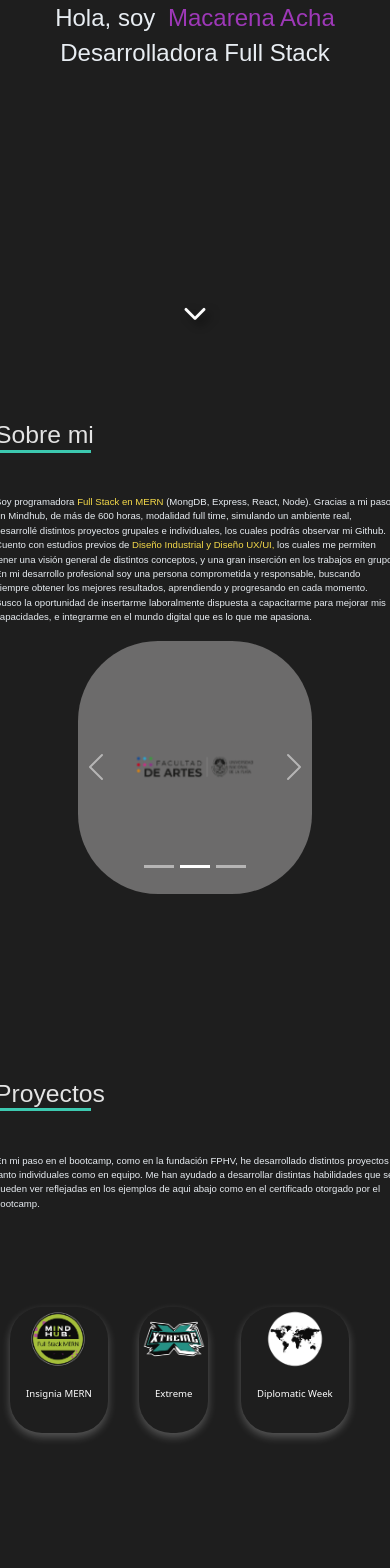
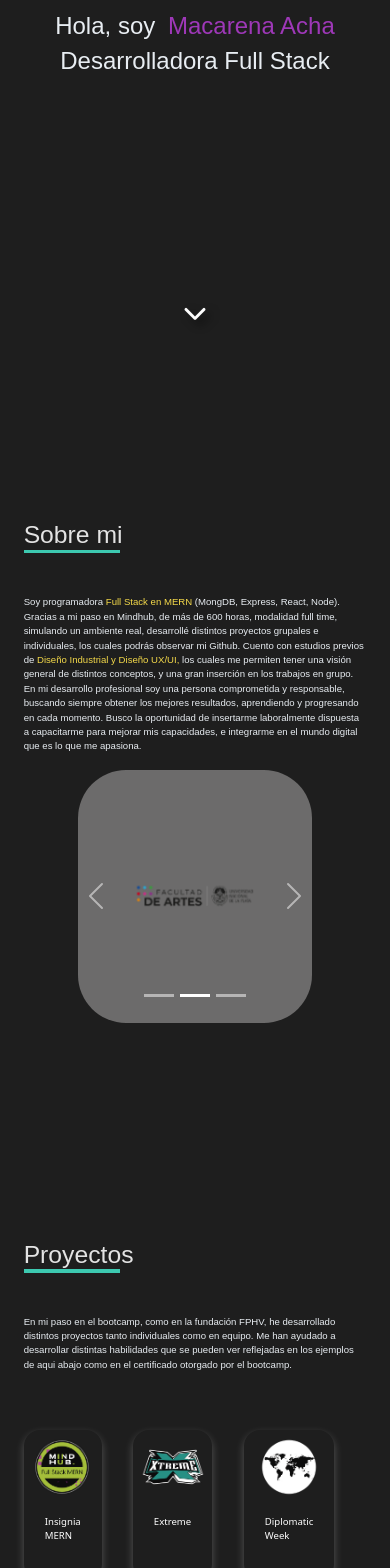
Before and after one commit to Maca-Acha/Portfolio, a React (Vite) app: page / in a window 390 px wide. Shown: the part 432-2000 px from the top of the page. Built offline with nearby package versions, Linux system fonts and the light colour scheme.

Commit message:
css responsive

```diff
--- a/src/App.css
+++ b/src/App.css
@@ -459,16 +459,21 @@ textarea{
   }
   .foto{
     margin-left: 0;
-    max-width: 24vw;
+    max-width: 28vw;
+  }
+}
+@media(max-width:708px){
+  p{
+    font-size: .9rem;
+  }
+  .carrusel, .carrusel-item{
+    height: 38vh;
   }
 }
 @media(max-width:701px){
   .inicio-texto{
     font-size: .8rem;
     margin-top: 1rem;
-  }
-  .carrusel, .carrusel-item{
-    height: 39vh;
   }
   .contenedor-textos{
     padding-top: 7vh;
@@ -521,6 +526,9 @@ textarea{
   p{
     font-size: .6rem !important
   }
+  .carrusel{
+    border-radius: 3rem;
+  }
   .carrusel, .carrusel-item{
     width: 60vw;
     height: 30vh;
@@ -532,10 +540,26 @@ textarea{
 }
 @media (max-width:524px) {
   .contenedor-textos{
-    padding: .5rem;
+    padding: 1.5rem;
   }
   .logo-proyecto{
     width: 4rem;
+  }
+  .titulo-sobremi{
+    margin-top: 10vh;
+  }
+  .cont-proyecto{
+    margin-top: 5vh;
+  }
+  .titulo-habilidades{
+    margin-top: 12vh;
+  }
+  .fondo-parallax-proyecto{
+    background-size: contain
+  }
+  .cont-logo-proyecto{
+    border-radius: 1rem;
+    padding: .3rem;
   }
 }
 @media (max-width:500px){
@@ -543,3 +567,12 @@ textarea{
     width: 80%;
   }
 }
+@media (max-width:446px){
+  .back-logo {
+    width: 3.5rem;
+    height: 3.5rem;
+  }
+  .logo-habilidad {
+    width: 2.5rem;
+  }
+}
--- a/src/App.jsx
+++ b/src/App.jsx
@@ -17,7 +17,7 @@ function App() {
           <Inicio />
         </Parallax>
         <SobreMi/>
-        <Parallax bgImage={fondo2} strength={600} bgClassName="fondo-parallax">
+        <Parallax bgImage={fondo2} strength={600} bgClassName="fondo-parallax-proyecto">
           <Proyectos/>
         </Parallax>
         <div className='margen-contacto'>
--- a/src/componentes/Navegacion.jsx
+++ b/src/componentes/Navegacion.jsx
@@ -11,7 +11,7 @@ export default function Navegacion() {
                         <div className='nav_activo-hover'></div>
                     </div>
                     <div className='cont-Link-nav'>
-                        <Link to="sobremi" spy={true} offset={10} smooth={true} duration={500} className="link-nav" activeClass='activo'>Sobre mi</Link>
+                        <Link to="sobremi" spy={true} offset={10} smooth={true} duration={500} id="link-nav-sobremi" className="link-nav" activeClass='activo'>Sobre mi</Link>
                         <div className='nav_activo-hover'></div>
                     </div>
                     <div className='cont-Link-nav'>
--- a/src/pages/Sobremi.jsx
+++ b/src/pages/Sobremi.jsx
@@ -5,7 +5,7 @@ export default function SobreMi() {
     return (
         <div className="contenedor-textos" id='sobremi'>
             <div className="back-titulo">
-                <h2 className="titulo">Sobre mi</h2>
+                <h2 className="titulo titulo-sobremi">Sobre mi</h2>
                 <div className="subrayado"></div>
             </div>
             <div className='contenedor-sobremi'>
```
